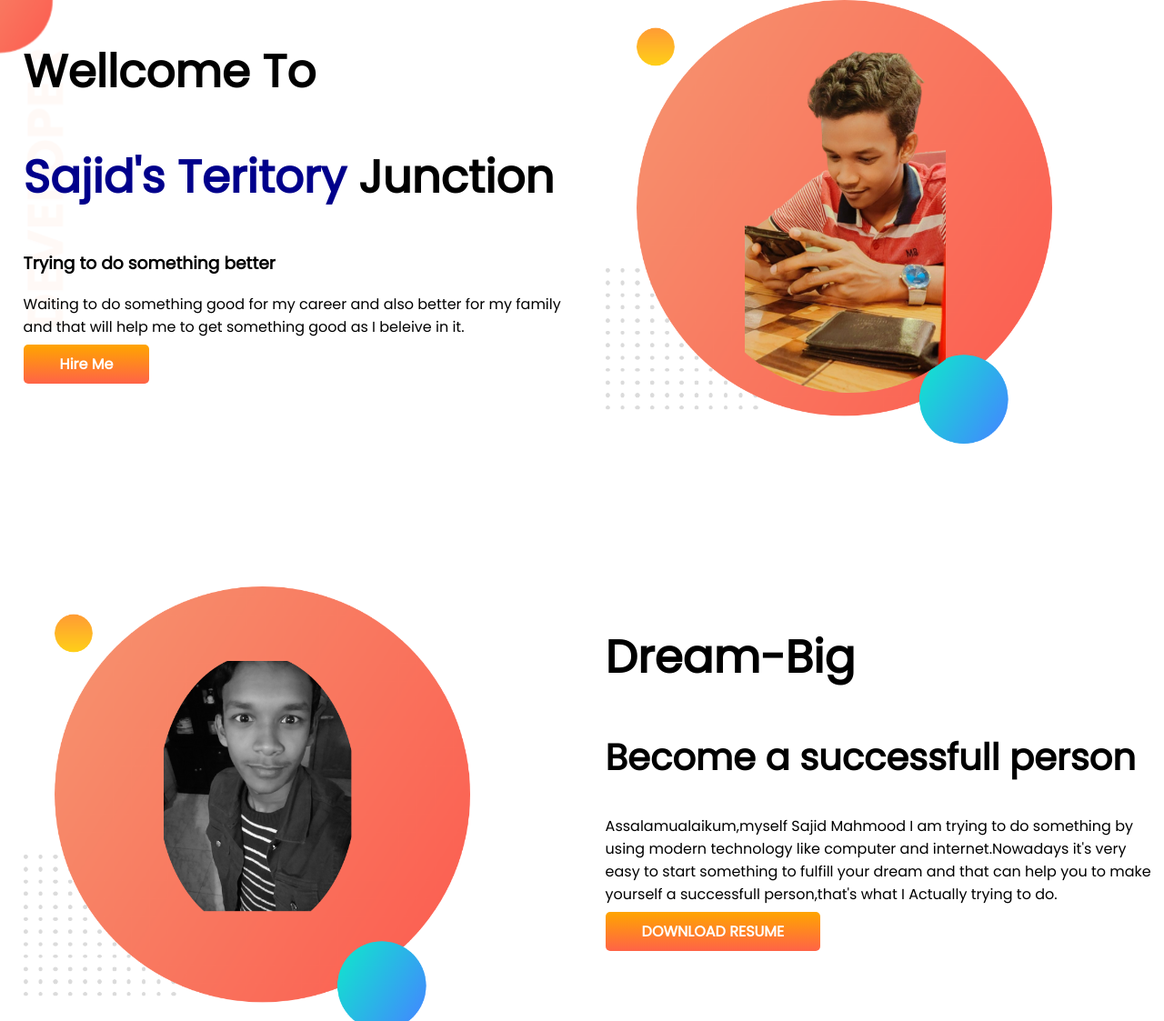
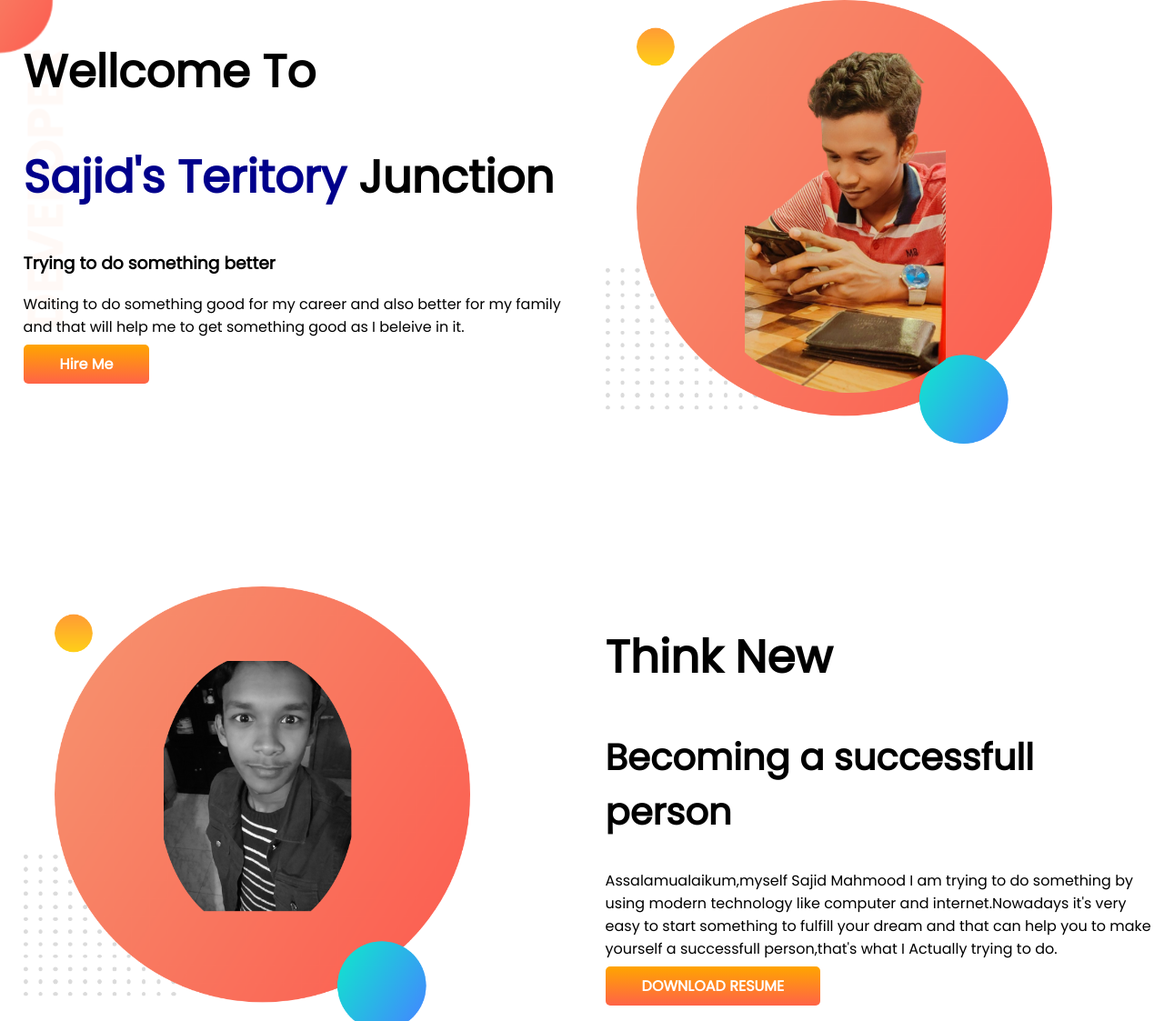
Before and after one commit to sajidmahmood21/developer-portfollio, a plain HTML site: page index.html in a window 1280 px wide. Shown: the top 1123 px of the page at 91% size. Drawn offline with Linux system fonts and the light colour scheme.

Commit message:
make it changed

```diff
--- a/index.html
+++ b/index.html
@@ -33,8 +33,8 @@
             <img src="images/my-bg.png" alt="">
         </div>
         <div class="half-width">
-            <h1>Dream-Big</h1>
-            <h2>Become a successfull person</h2>
+            <h1>Think New</h1>
+            <h2>Becoming a successfull person</h2>
             <p>Assalamualaikum,myself Sajid Mahmood I am trying to do something by using modern technology like computer
                 and internet.Nowadays it's very easy to start something to fulfill your dream and that can help you to
                 make yourself a successfull person,that's what I Actually trying to do.</p>
--- a/style.css
+++ b/style.css
@@ -45,7 +45,7 @@ h2 {
     background-repeat: no-repeat;
 }
 
-.Think Big {
+.Think New {
     background-image: url(images/dream-bg.png);
     background-repeat: no-repeat;
     background-position: right;
```
